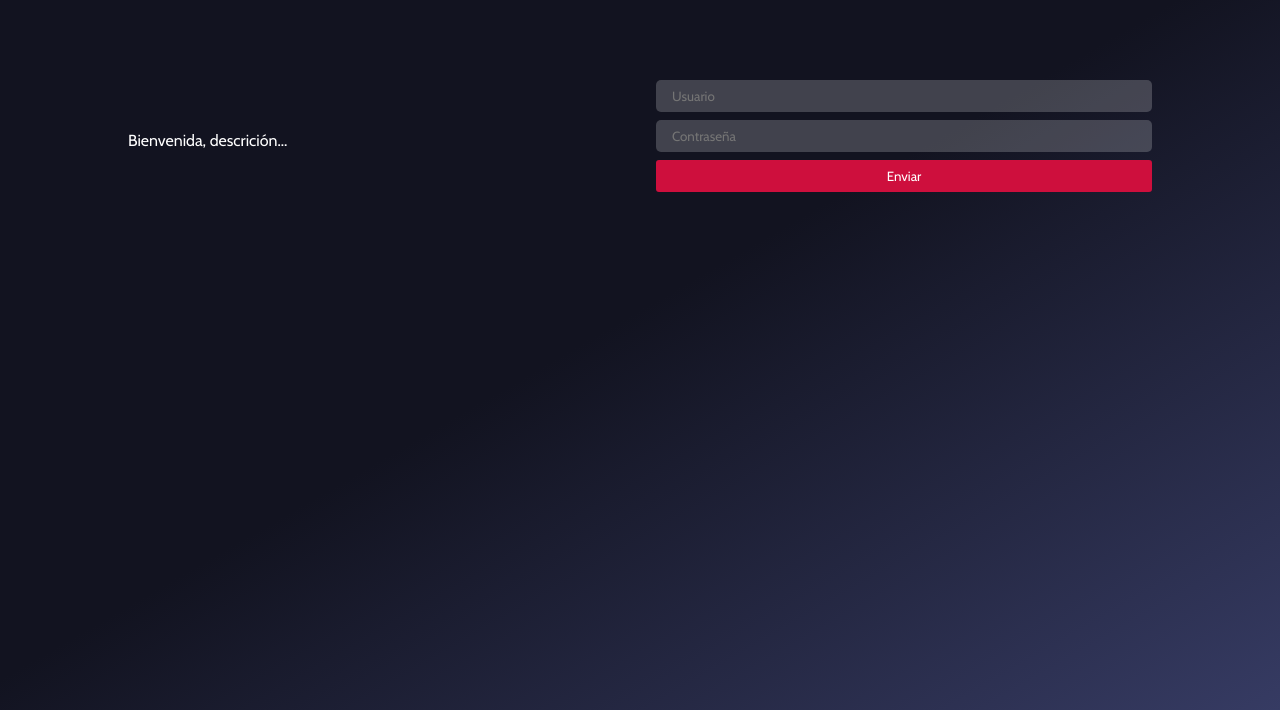
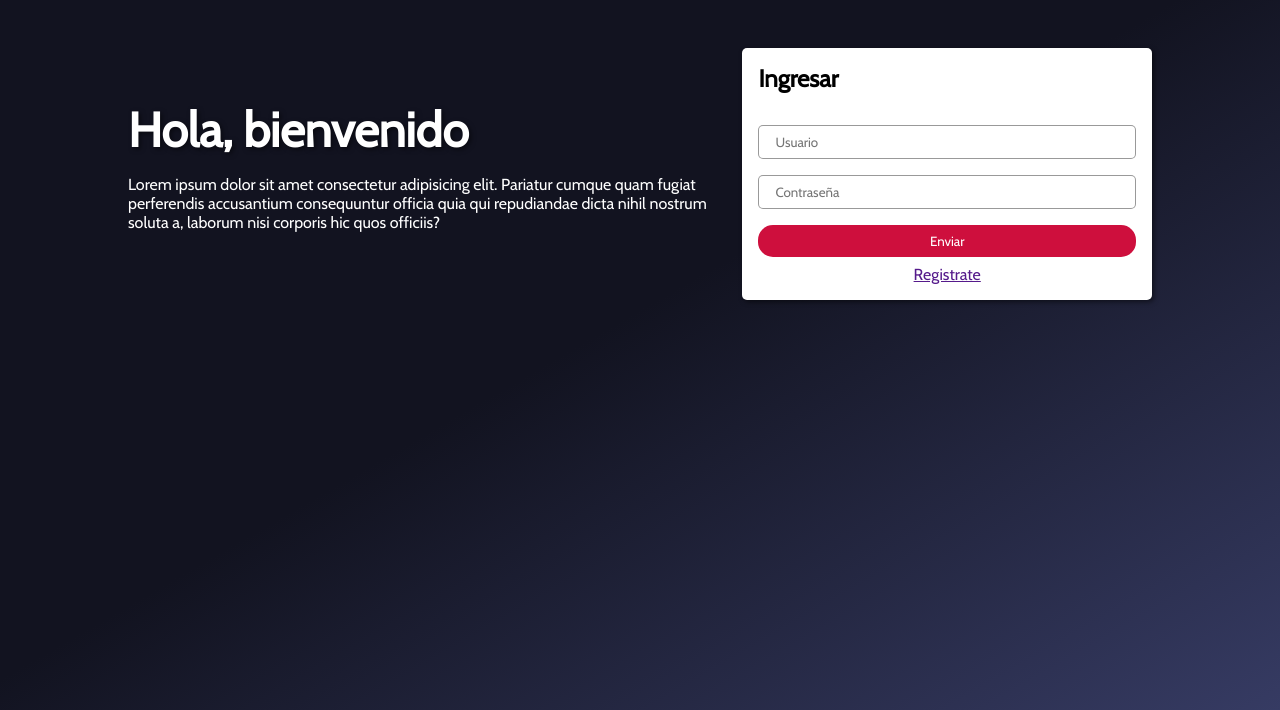
Before and after one commit to czabala847/cotizacion, a PHP site: page / in a window 1280 px wide. Shown: the part 90-800 px from the top of the page. Run offline with PHP 8.4, Linux system fonts and the light colour scheme.

Commit message:
Añadiendo estilos al login

```diff
--- a/index.php
+++ b/index.php
@@ -8,13 +8,18 @@ htmlHeader('Cotización');
   <div class="container">
     <div class="login-container">
       <div class="login-description">
-        <p>Bienvenida, descrición...</p>
+        <h1 class="title-primary">Hola, bienvenido</h1>
+        <p>Lorem ipsum dolor sit amet consectetur adipisicing elit. Pariatur cumque quam fugiat perferendis accusantium consequuntur officia quia qui repudiandae dicta nihil nostrum soluta a, laborum nisi corporis hic quos officiis?</p>
       </div>
-      <form class="login-form quotation__form" action="" autocomplete="off">
-        <input type="text" name="user" placeholder="Usuario" />
-        <input type="password" name="password" placeholder="Contraseña" />
-        <input class="btn btn--primary" type="submit" value="Enviar" />
-      </form>
+      <div class="login-form">
+        <h2>Ingresar</h2>
+        <form class="quotation__form" action="" autocomplete="off">
+          <input class="login-form__input" type="text" name="user" placeholder="Usuario" />
+          <input class="login-form__input" type="password" name="password" placeholder="Contraseña" />
+          <input class="btn btn--primary" type="submit" value="Enviar" />
+        </form>
+        <a href="">Registrate</a>
+      </div>
     </div>
   </div>
 </section>
--- a/src/css/style.css
+++ b/src/css/style.css
@@ -106,7 +106,7 @@ textarea {
 \*-----------------------------------------*/
 .btn {
   padding: 0.5rem;
-  border-radius: 3px;
+  border-radius: 15px;
   border: none;
   font-family: "Cabin", sans-serif;
 }
@@ -221,7 +221,33 @@ textarea {
                   LOGIN
 \*-----------------------------------------*/
 .login {
-  margin-top: 5rem;
+  margin-top: 3rem;
+}
+
+.login .title-primary, .login .quotation__detail--title {
+  text-transform: initial;
+}
+
+.login-form {
+  color: #000;
+  padding: 1rem;
+  background-color: #fff;
+  border-radius: 5px;
+  -webkit-box-shadow: 2px 2px 5px rgba(0, 0, 0, 0.5);
+          box-shadow: 2px 2px 5px rgba(0, 0, 0, 0.5);
+  text-align: center;
+}
+
+.login-form h2 {
+  font-size: 1.5rem;
+  margin: 0 0 2rem;
+  text-align: left;
+}
+
+.login-form .login-form__input {
+  border: 1px solid rgba(0, 0, 0, 0.4);
+  color: black;
+  margin-bottom: 1rem;
 }
 
 .login-container {
@@ -233,6 +259,8 @@ textarea {
   -webkit-box-align: center;
       -ms-flex-align: center;
           align-items: center;
+  -ms-grid-columns: 1fr 40%;
+      grid-template-columns: 1fr 40%;
 }
 
 /*-----------------------------------------*\
--- a/src/sass/base/_buttons.scss
+++ b/src/sass/base/_buttons.scss
@@ -3,7 +3,7 @@
 \*-----------------------------------------*/
 .btn {
   padding: 0.5rem;
-  border-radius: 3px;
+  border-radius: 15px;
   border: none;
   font-family: $font-base;
 
--- a/src/sass/layout/_login.scss
+++ b/src/sass/layout/_login.scss
@@ -3,9 +3,35 @@
 \*-----------------------------------------*/
 
 .login {
-  margin-top: 5rem;
+  margin-top: 3rem;
+
+  & .title-primary {
+    text-transform: initial;
+  }
+}
+
+.login-form {
+  color: $color-black;
+  padding: 1rem;
+  background-color: $color-white;
+  border-radius: 5px;
+  box-shadow: 2px 2px 5px rgba(0, 0, 0, 0.5);
+  text-align: center;
+
+  & h2 {
+    font-size: 1.5rem;
+    margin: 0 0 2rem;
+    text-align: left;
+  }
+
+  & .login-form__input {
+    border: 1px solid rgba(0, 0, 0, 0.4);
+    color: black;
+    margin-bottom: 1rem;
+  }
 }
 
 .login-container {
   @include m-container-grid();
+  grid-template-columns: 1fr 40%;
 }
--- a/src/sass/lib/_variables.scss
+++ b/src/sass/lib/_variables.scss
@@ -4,6 +4,7 @@
 
 /*COLORS*/
 $color-white: #fff;
+$color-black: #000;
 $color-yellow: #ffb227;
 $color-purple: rgba(26, 28, 48, 1);
 $color-dark-gray: rgba(255, 255, 255, 0.2);
```
Also changed, not shown: 1 other file.
